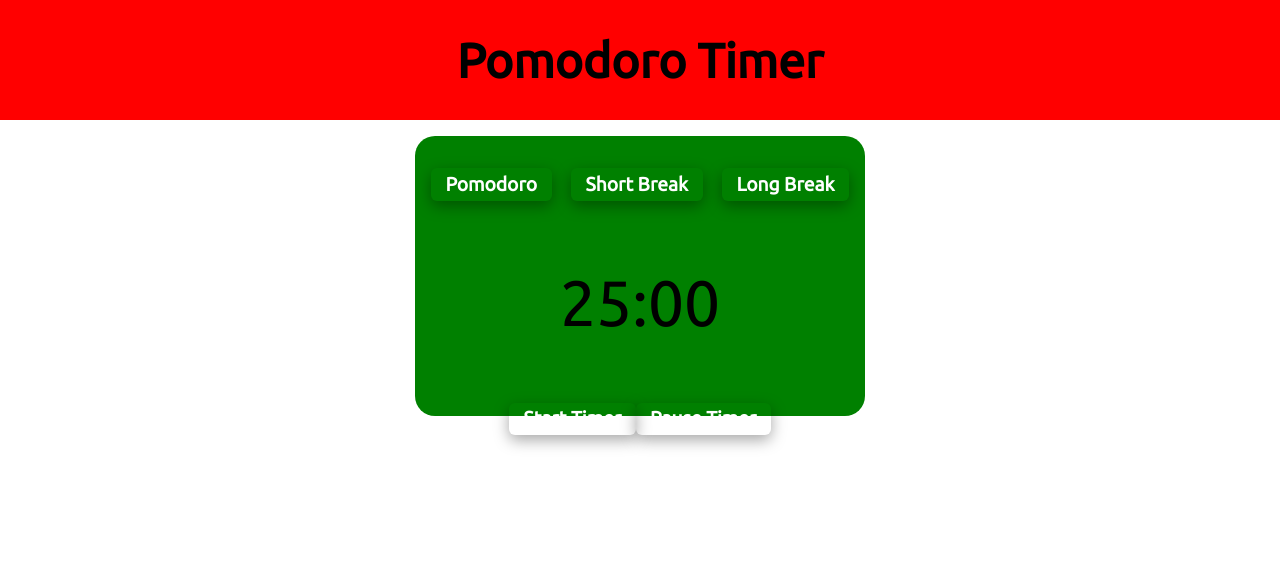
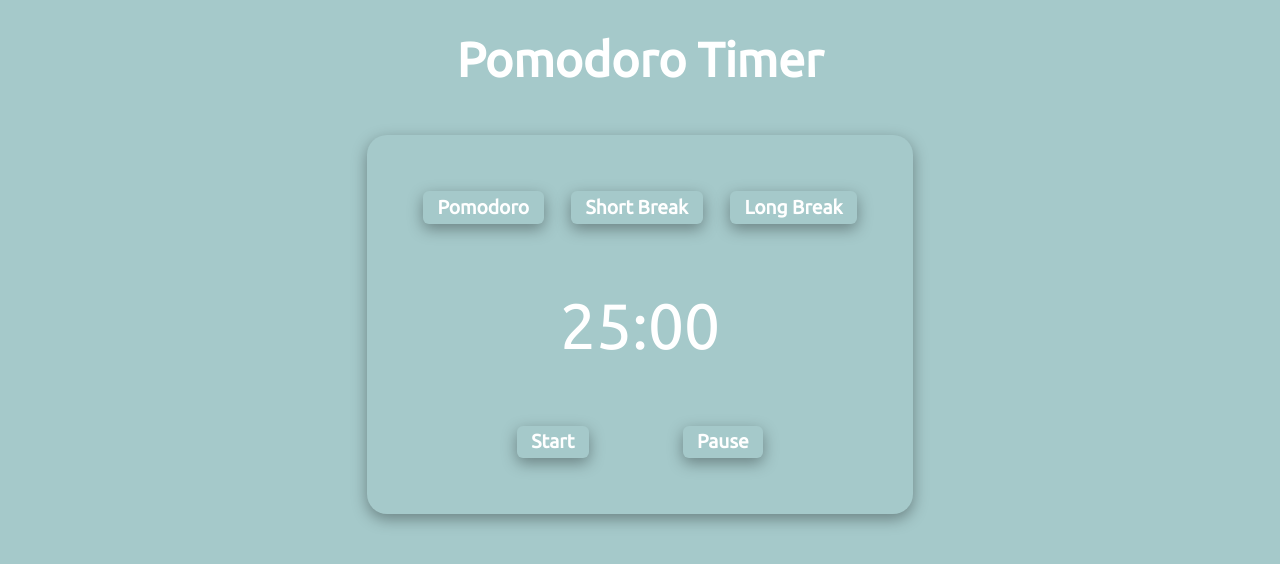
Before and after one commit to Mark5013/pomodoro-app, a React (Create React App) app: page / in a window 1280 px wide. Shown: the top 564 px of the page. Built offline with nearby package versions, Linux system fonts and the light colour scheme.

Commit message:
implemented button functionalities along with changing theme

```diff
--- a/public/index.html
+++ b/public/index.html
@@ -10,10 +10,7 @@
       content="Web site created using create-react-app"
     /> -->
 		<link rel="apple-touch-icon" href="%PUBLIC_URL%/logo192.png" />
-		<link
-			href="https://fonts.googleapis.com/css2?family=Ubuntu:wght@300;400;700&display=swap"
-			rel="index.css"
-		/>
+
 		<!--
       manifest.json provides metadata used when your web app is installed on a
       user's mobile device or desktop. See https://developers.google.com/web/fundamentals/web-app-manifest/
--- a/src/App.js
+++ b/src/App.js
@@ -3,12 +3,20 @@ import { BrowserRouter, Routes, Route } from "react-router-dom";
 import ErrorPage from "./components/ErrorPage/ErrorPage";
 import MainPage from "./components/MainPage/MainPage";
 import LoginPage from "./components/LoginPage/LoginPage";
+import { ModeContextProvider } from "./store/modeContext";
 
 function App() {
 	return (
 		<BrowserRouter>
 			<Routes>
-				<Route path="/" element={<MainPage />} />
+				<Route
+					path="/"
+					element={
+						<ModeContextProvider>
+							<MainPage />
+						</ModeContextProvider>
+					}
+				/>
 				<Route path="/login" element={<LoginPage />} />
 				<Route path="*" element={<ErrorPage />} />
 			</Routes>
--- a/src/components/MainPage/MainPage.js
+++ b/src/components/MainPage/MainPage.js
@@ -1,4 +1,6 @@
-import { useEffect, useState } from "react";
+import styles from "./MainPage.module.css";
+import { useContext, useState } from "react";
+import ModeContext from "../../store/modeContext";
 
 import Header from "../Shared/Header/Header";
 import TimerCard from "./UI/TimerCard";
@@ -9,6 +11,40 @@ let interval;
 function MainPage() {
 	const [minutes, setMinutes] = useState("25");
 	const [seconds, setSeconds] = useState("00");
+	const [counter, setCounter] = useState(0);
+	const modeCtx = useContext(ModeContext);
+
+	// sets app UI and logic to pomodoro mode
+	function setPomodoroMode() {
+		//TODO IF TIMER RUNNING ALERT USER
+		clearTimer();
+		modeCtx.switchMode("pomodoro");
+		setMinutes("25");
+		setSeconds("00");
+	}
+
+	// sets app UI and logic to short break mode
+	function setShortBreakMode() {
+		//TODO IF TIMER RUNNING ALERT USER
+		clearTimer();
+		modeCtx.switchMode("shortBreak");
+		setMinutes("05");
+		setSeconds("00");
+	}
+
+	// sets app UI and logic to long break mode
+	function setLongBreakMode() {
+		//TODO IF TIMER RUNNING ALERT USER
+		clearTimer();
+		modeCtx.switchMode("longBreak");
+		setMinutes("15");
+		setSeconds("00");
+	}
+
+	// clears current interval, AKA pauses the timer
+	function clearTimer() {
+		clearInterval(interval);
+	}
 
 	// controls timer displays on screen
 	function startTimer() {
@@ -21,33 +57,83 @@ function MainPage() {
 			timerLength -= 1000;
 			// if timerLength hits 0, clear the intervals
 			if (timerLength <= 0) {
-				clearInterval(interval);
+				if (counter == 3 && modeCtx.mode === "pomodoro") {
+					setCounter(0);
+					setLongBreakMode();
+				} else if (modeCtx.mode === "pomodoro") {
+					setCounter((prev) => prev + 1);
+					setShortBreakMode();
+				} else if (modeCtx.mode === "longBreak") {
+					setPomodoroMode();
+				} else {
+					setPomodoroMode();
 				}
+				clearTimer();
+			} else {
 				setMinutes(
 					String(
-					Math.floor((timerLength % (1000 * 60 * 60)) / (1000 * 60))
+						Math.floor(
+							(timerLength % (1000 * 60 * 60)) / (1000 * 60)
+						)
 					).padStart(2, "0")
 				);
 				setSeconds(
-				String(Math.floor((timerLength % (1000 * 60)) / 1000)).padStart(
-					2,
-					"0"
-				)
+					String(
+						Math.floor((timerLength % (1000 * 60)) / 1000)
+					).padStart(2, "0")
 				);
+			}
 		}, 1000);
-	}
-
-	function clearTimer() {
-		clearInterval(interval);
 	}
 
 	return (
 		<>
+			<div
+				className={`${styles.background} ${
+					modeCtx.mode === "pomodoro"
+						? styles.pomodoroBackground
+						: modeCtx.mode === "shortBreak"
+						? styles.shortBreakBackground
+						: modeCtx.mode === "longBreak"
+						? styles.longBreakBackground
+						: ""
+				}`}>
 				<Header />
-			<TimerCard timerRunning={true} minutes={minutes} seconds={seconds}>
-				<Button text="Start Timer" type="button" onClick={startTimer} />
-				<Button text="Pause Timer" type="button" onClick={clearTimer} />
+				<TimerCard mode={modeCtx.mode}>
+					<div className={styles.timerButtons}>
+						<Button
+							text="Pomodoro"
+							type="button"
+							onClick={setPomodoroMode}
+						/>
+						<Button
+							text="Short Break"
+							type="button"
+							onClick={setShortBreakMode}
+						/>
+						<Button
+							text="Long Break"
+							type="button"
+							onClick={setLongBreakMode}
+						/>
+					</div>
+					<p className={styles.timerText}>
+						{minutes}:{seconds}
+					</p>
+					<div className={styles.bottomButtons}>
+						<Button
+							text="Start"
+							type="button"
+							onClick={startTimer}
+						/>
+						<Button
+							text="Pause"
+							type="button"
+							onClick={clearTimer}
+						/>
+					</div>
 				</TimerCard>
+			</div>
 		</>
 	);
 }
--- /dev/null
+++ b/src/components/MainPage/MainPage.module.css
@@ -0,0 +1,34 @@
+.timerButtons {
+	display: flex;
+	flex-direction: row;
+	justify-content: space-between;
+}
+
+.bottomButtons {
+	display: flex;
+	flex-direction: row;
+	justify-content: space-evenly;
+}
+
+.timerText {
+	font-family: inherit;
+	color: white;
+	font-size: 4em;
+}
+
+.background {
+	width: 100vw;
+	height: 100vh;
+}
+
+.pomodoroBackground {
+	background-color: #a5c9ca;
+}
+
+.shortBreakBackground {
+	background-color: #395b64;
+}
+
+.longBreakBackground {
+	background-color: #2c3333;
+}
--- a/src/components/MainPage/UI/TimerCard.js
+++ b/src/components/MainPage/UI/TimerCard.js
@@ -1,23 +1,22 @@
 import styles from "./TimerCard.module.css";
-import Button from "../../Shared/UI/Button";
+import { useContext } from "react";
+import ModeContext from "../../../store/modeContext";
 
 function TimerCard(props) {
+	const modeCtx = useContext(ModeContext);
+
 	return (
 		<div
 			className={`${styles.card} ${
-				props.timerRunning
-					? styles.timerRunningBackground
-					: styles.timerPausedBackground
+				modeCtx.mode === "pomodoro"
+					? styles.pomodoroMode
+					: modeCtx.mode === "shortBreak"
+					? styles.shortBreakMode
+					: modeCtx.mode === "longBreak"
+					? styles.longBreakMode
+					: ""
 			}`}>
-			<div className={styles.timerButtons}>
-				<Button text="Pomodoro" type="button" />
-				<Button text="Short Break" type="button" />
-				<Button text="Long Break" type="button" />
-			</div>
-			<p className={styles.timerText}>
-				{props.minutes}:{props.seconds}
-			</p>
-			<div>{props.children}</div>
+			<div className={styles.children}>{props.children}</div>
 		</div>
 	);
 }
--- a/src/components/MainPage/UI/TimerCard.module.css
+++ b/src/components/MainPage/UI/TimerCard.module.css
@@ -1,28 +1,24 @@
 .card {
 	width: 450px;
-	height: 35vh;
-	margin: auto;
+	margin: 1em auto;
 	border-radius: 20px;
 	text-align: center;
+	padding: 3em;
+	box-shadow: rgba(0, 0, 0, 0.35) 0px 5px 15px;
 }
 
-.timerRunningBackground {
-	background-color: green;
+.children {
+	padding: 0.5em;
 }
 
-.timerPausedBackground {
-	background-color: red;
+.pomodoroMode {
+	background-color: #a5c9ca;
 }
 
-.timerButtons {
-	display: flex;
-	flex-direction: row;
-	justify-content: space-between;
-	padding: 2em 1em;
-	margin-top: 1em;
+.shortBreakMode {
+	background-color: #395b64;
 }
 
-.timerText {
-	font-size: 4em;
-	margin-top: 0.5em;
+.longBreakMode {
+	background-color: #2c3333;
 }
--- a/src/components/Shared/Header/Header.js
+++ b/src/components/Shared/Header/Header.js
@@ -1,8 +1,8 @@
 import styles from "./Header.module.css";
 
-function Header(props) {
+function Header() {
 	return (
-		<div className={styles.header}>
+		<div className={`${styles.header}`}>
 			<h1 className={styles.title}>Pomodoro Timer</h1>
 		</div>
 	);
--- a/src/components/Shared/Header/Header.module.css
+++ b/src/components/Shared/Header/Header.module.css
@@ -1,12 +1,14 @@
 .header {
 	width: 100%;
-	height: 15vh;
-	background-color: red;
+	text-align: center;
 	display: flex;
+	padding: 2em 0;
 }
 
 .title {
 	font-size: 3rem;
+	color: white;
+	font-weight: 700;
 	margin: 0 auto;
 	align-self: center;
 }
--- a/src/index.css
+++ b/src/index.css
@@ -12,3 +12,15 @@ code {
 	font-family: source-code-pro, Menlo, Monaco, Consolas, "Courier New",
 		monospace;
 }
+
+.pomodoroBackground {
+	background-color: #a5c9ca;
+}
+
+.shortBreakBackground {
+	background-color: #395b64;
+}
+
+.longBreakBackground {
+	background-color: #2c3333;
+}
--- /dev/null
+++ b/src/store/modeContext.js
@@ -0,0 +1,27 @@
+import { useState, createContext } from "react";
+
+const ModeContext = createContext({
+	mode: "",
+	switchMode: (newMode) => {},
+});
+
+export const ModeContextProvider = (props) => {
+	const [mode, setMode] = useState("pomodoro");
+
+	const switchModeHandler = (newMode) => {
+		setMode(newMode);
+	};
+
+	const ModeContextValue = {
+		mode,
+		switchMode: switchModeHandler,
+	};
+
+	return (
+		<ModeContext.Provider value={ModeContextValue}>
+			{props.children}
+		</ModeContext.Provider>
+	);
+};
+
+export default ModeContext;
```
Also changed, not shown: src/index.js (+9 -9 lines). Lines whose indentation alone changed are shown as unchanged.
